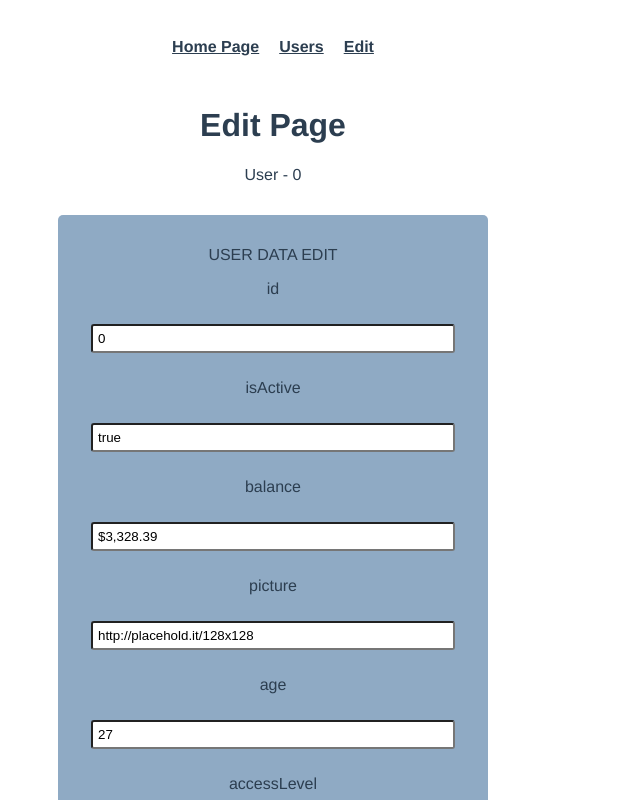
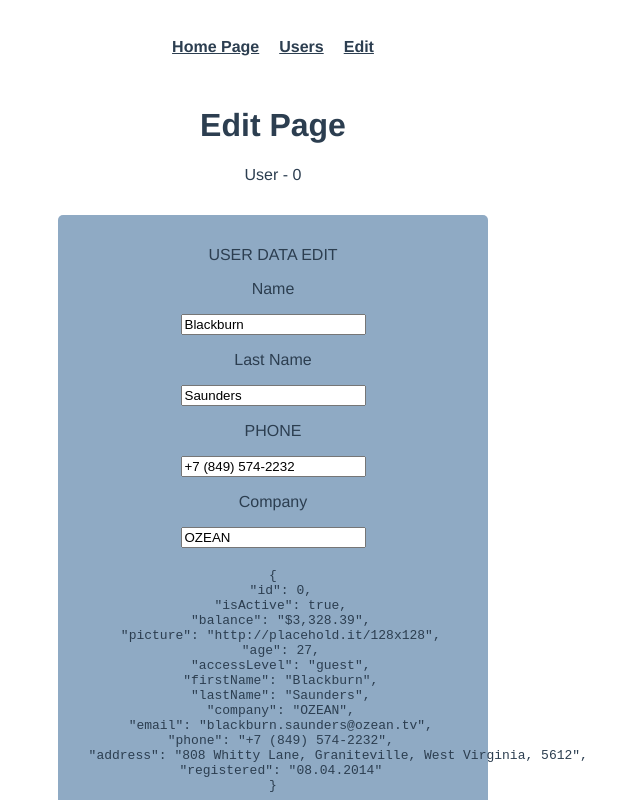
Before and after one commit to garbolovo/vuejs0212, a Vue app in the folder 1212/vue0212-lev/: page /edit/0 in a window 1280 px wide. Shown: the top 800 px of the page, without its empty margins (367-1007 px from the left). Built offline with nearby package versions, Linux system fonts and the light colour scheme; data requests are answered from the project's data file.

Commit message:
v-for object removed

```diff
--- a/1212/vue0212-lev/src/components/EditUser.vue
+++ b/1212/vue0212-lev/src/components/EditUser.vue
@@ -3,14 +3,15 @@
     <div style="margin-bottom: 20px">
       <p>USER DATA EDIT</p>
 
-      <div v-for="(value, name) in muser" :key="value">
-        <p>{{ name }}</p>
-        <input
-          :value="value"
-          class="input"
-          type="text"
-          @input="setNewValues(value, name, $event)"
-        />
+      <div>
+        <p>Name</p>
+        <input type="text" v-model="muser.firstName">
+        <p>Last Name</p>
+        <input type="text" v-model="muser.lastName">
+        <p>PHONE</p>
+        <input type="text" v-model="muser.phone">
+        <p>Company</p>
+        <input type="text" v-model="muser.company">
       </div>
     </div>
 
```
